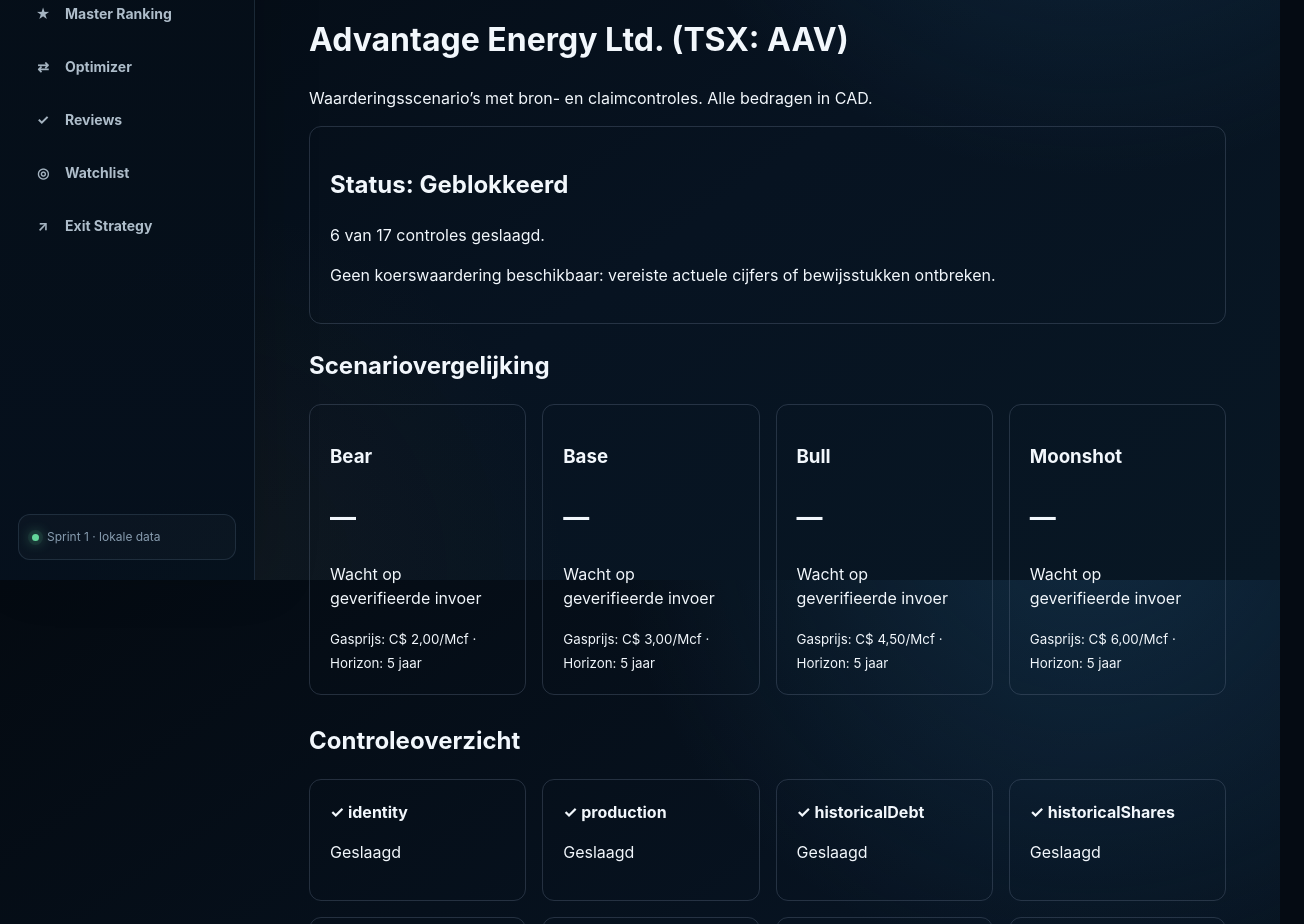
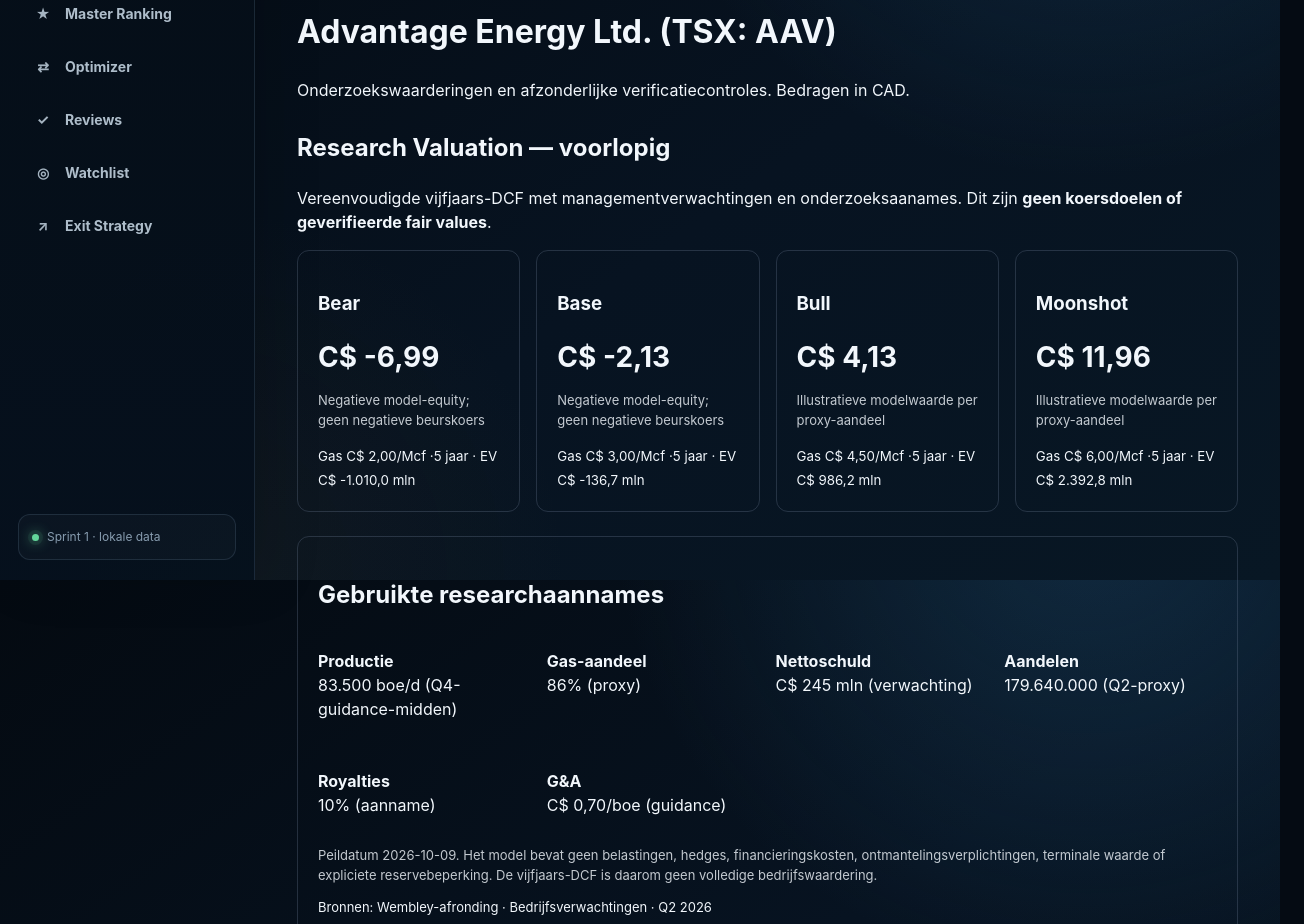
Before and after one commit to Aandelenbeurs/project-silver-phoenix, a Next.js app: page /valuation/advantage-energy in a window 1280 px wide. Shown: the part 220-1144 px from the top of the page, 1304 px wide, since content can reach past the window. Built offline with nearby package versions, Linux system fonts and the light colour scheme.

Commit message:
Add AAV research valuation scenarios and dashboard

```diff
--- a/app/valuation/advantage-energy/page.tsx
+++ b/app/valuation/advantage-energy/page.tsx
@@ -1,58 +1,116 @@
 import React from "react";
 import type { Metadata } from "next";
-import { runAdvantageEnergyScenarios, AAV_ILLUSTRATIVE_SCENARIOS } from "../../../data/multi-sector/sectors/canadian-natural-gas/advantage-energy-scenario-engine";
+import {
+  runAdvantageEnergyScenarios,
+  AAV_ILLUSTRATIVE_SCENARIOS,
+} from "../../../data/multi-sector/sectors/canadian-natural-gas/advantage-energy-scenario-engine";
 import { evaluateClaimBackedAdvantageReadiness } from "../../../data/multi-sector/sectors/canadian-natural-gas/advantage-energy-claim-readiness";
+import {
+  AAV_RESEARCH_INPUTS,
+  calculateAavResearchValuation,
+} from "../../../data/multi-sector/sectors/canadian-natural-gas/advantage-energy-research-valuation";
 
 export const metadata: Metadata = {
   title: "Advantage Energy | Phoenix Portfolio",
-  description: "AAV scenarioanalyse met gecontroleerde bron- en claimvalidatie.",
+  description: "Researchscenario's en gecontroleerde AAV-waardering.",
 };
 
-const names: Record<string, string> = {
+const labels: Record<string, string> = {
   bear: "Bear", base: "Base", bull: "Bull", moonshot: "Moonshot",
 };
-const money = (value: number) => new Intl.NumberFormat("nl-NL", {
-  style: "currency", currency: "CAD", maximumFractionDigits: 2,
-}).format(value);
-const container = { maxWidth: 1120, margin: "0 auto", padding: "32px 20px" };
-const panel = { border: "1px solid #64748b55", borderRadius: 12, padding: 20 };
-const grid = { display: "grid", gridTemplateColumns: "repeat(auto-fit, minmax(210px, 1fr))", gap: 16 };
+const cad = (n: number, digits = 2) => new Intl.NumberFormat("nl-NL", {
+  style: "currency", currency: "CAD", maximumFractionDigits: digits,
+  minimumFractionDigits: digits,
+}).format(n);
+const number = (n: number) => new Intl.NumberFormat("nl-NL").format(n);
+const panel: React.CSSProperties = {
+  border: "1px solid #64748b55", borderRadius: 12, padding: 20,
+};
+const grid: React.CSSProperties = {
+  display: "grid", gridTemplateColumns: "repeat(auto-fit, minmax(210px, 1fr))", gap: 16,
+};
 
 export default function AdvantageEnergyValuationPage() {
-  // Server-rendered: never bypass the guarded scenario runner.
-  const run = runAdvantageEnergyScenarios();
+  const verified = runAdvantageEnergyScenarios();
   const readiness = evaluateClaimBackedAdvantageReadiness();
+  const research = calculateAavResearchValuation();
   const passed = Object.values(readiness.checks).filter(Boolean).length;
   const total = Object.keys(readiness.checks).length;
+
   return (
-    <main style={container}>
+    <div style={{ maxWidth: 1120, margin: "0 auto", padding: "24px 8px" }}>
       <p style={{ opacity: 0.75 }}>Phoenix Portfolio / Canadian Natural Gas</p>
       <h1>Advantage Energy Ltd. (TSX: AAV)</h1>
-      <p>Waarderingsscenario’s met bron- en claimcontroles. Alle bedragen in CAD.</p>
+      <p>Onderzoekswaarderingen en afzonderlijke verificatiecontroles. Bedragen in CAD.</p>
 
-      <section aria-label="Waarderingsstatus" style={{ ...panel, marginBottom: 24 }}>
-        <h2>Status: {run.status === "blocked" ? "Geblokkeerd" : "Illustratief"}</h2>
-        <p>{passed} van {total} controles geslaagd.</p>
-        {run.status === "blocked" ? (
-          <p>Geen koerswaardering beschikbaar: vereiste actuele cijfers of bewijsstukken ontbreken.</p>
-        ) : (
-          <p>De berekeningen zijn uitsluitend illustratief en vormen geen reële waarde of koersdoel.</p>
-        )}
+      <section aria-label="Research Valuation" style={{ marginTop: 28 }}>
+        <h2>Research Valuation — voorlopig</h2>
+        <p>
+          Vereenvoudigde vijfjaars-DCF met managementverwachtingen en onderzoeksaanames.
+          Dit zijn <strong>geen koersdoelen of geverifieerde fair values</strong>.
+        </p>
+        <div style={grid}>
+          {research.map((result) => {
+            const scenario = AAV_ILLUSTRATIVE_SCENARIOS.find(s => s.name === result.name);
+            return (
+              <article key={result.name} style={panel}>
+                <h3>{labels[result.name]}</h3>
+                <p style={{ fontSize: 28, fontWeight: 700, margin: "12px 0" }}>
+                  {cad(result.perShareCad)}
+                </p>
+                <p style={{ opacity: 0.8, fontSize: 13 }}>
+                  {result.equityValueCad < 0
+                    ? "Negatieve model-equity; geen negatieve beurskoers"
+                    : "Illustratieve modelwaarde per proxy-aandeel"}
+                </p>
+                <small>
+                  Gas {scenario ? cad(scenario.gasPriceCadPerMcf) : "—"}/Mcf ·
+                  {scenario?.forecastYears ?? 5} jaar · EV {cad(result.enterpriseValueCad / 1_000_000, 1)} mln
+                </small>
+              </article>
+            );
+          })}
+        </div>
       </section>
 
-      <section aria-label="Vier scenario's">
-        <h2>Scenariovergelijking</h2>
+      <section aria-label="Research aannames" style={{ ...panel, marginTop: 24 }}>
+        <h2>Gebruikte researchaannames</h2>
         <div style={grid}>
-          {AAV_ILLUSTRATIVE_SCENARIOS.map((scenario) => {
-            const result = run.results.find((item) => item.name === scenario.name);
+          <p><strong>Productie</strong><br />{number(AAV_RESEARCH_INPUTS.productionBoePerDay)} boe/d (Q4-guidance-midden)</p>
+          <p><strong>Gas-aandeel</strong><br />{Math.round(AAV_RESEARCH_INPUTS.gasEnergyShare * 100)}% (proxy)</p>
+          <p><strong>Nettoschuld</strong><br />{cad(AAV_RESEARCH_INPUTS.netDebtCad / 1_000_000, 0)} mln (verwachting)</p>
+          <p><strong>Aandelen</strong><br />{number(AAV_RESEARCH_INPUTS.shareCountProxy)} (Q2-proxy)</p>
+          <p><strong>Royalties</strong><br />{Math.round(AAV_RESEARCH_INPUTS.royaltyRate * 100)}% (aanname)</p>
+          <p><strong>G&amp;A</strong><br />{cad(AAV_RESEARCH_INPUTS.gaCadPerBoe)}/boe (guidance)</p>
+        </div>
+        <p style={{ fontSize: 13, opacity: 0.8 }}>
+          Peildatum {AAV_RESEARCH_INPUTS.asOf}. Het model bevat geen belastingen, hedges,
+          financieringskosten, ontmantelingsverplichtingen, terminale waarde of expliciete reservebeperking.
+          De vijfjaars-DCF is daarom geen volledige bedrijfswaardering.
+        </p>
+        <p style={{ fontSize: 13 }}>
+          Bronnen: <a href={AAV_RESEARCH_INPUTS.sources.disposition} target="_blank" rel="noreferrer">Wembley-afronding</a>
+          {" · "}<a href={AAV_RESEARCH_INPUTS.sources.guidance} target="_blank" rel="noreferrer">Bedrijfsverwachtingen</a>
+          {" · "}<a href={AAV_RESEARCH_INPUTS.sources.q2} target="_blank" rel="noreferrer">Q2 2026</a>
+        </p>
+      </section>
+
+      <section aria-label="Verified Valuation" style={{ ...panel, marginTop: 28 }}>
+        <h2>Verified Valuation — {verified.status === "blocked" ? "Geblokkeerd" : "Illustratief"}</h2>
+        <p>{passed} van {total} controles geslaagd.</p>
+        <p>{verified.status === "blocked"
+          ? "Geen geverifieerde koerswaardering: actuele gegevens of bewijsstukken ontbreken."
+          : "Geverifieerde invoer beschikbaar; uitkomsten blijven illustratief."}</p>
+        <div style={grid}>
+          {AAV_ILLUSTRATIVE_SCENARIOS.map(s => {
+            const result = verified.results.find(r => r.name === s.name);
             return (
-              <article key={scenario.name} style={panel}>
-                <h3>{names[scenario.name]}</h3>
-                <p style={{ fontSize: 26, fontWeight: 700 }}>
-                  {result ? money(result.illustrativePerShareCad) : "—"}
+              <article key={s.name} style={panel}>
+                <h3>{labels[s.name]}</h3>
+                <p style={{ fontSize: 24, fontWeight: 700 }}>
+                  {result ? cad(result.illustrativePerShareCad) : "—"}
                 </p>
-                <p>{result ? "Illustratieve waarde per aandeel" : "Wacht op geverifieerde invoer"}</p>
-                <small>Gasprijs: {money(scenario.gasPriceCadPerMcf)}/Mcf · Horizon: {scenario.forecastYears} jaar</small>
+                <small>{result ? "Illustratieve berekening" : "Wacht op geverifieerde invoer"}</small>
               </article>
             );
           })}
@@ -61,34 +119,17 @@
 
       <section aria-label="Validatiecontroles" style={{ marginTop: 28 }}>
         <h2>Controleoverzicht</h2>
-        <div style={grid}>
-          {Object.entries(readiness.checks).map(([key, valid]) => (
-            <div key={key} style={panel}>
-              <strong>{valid ? "✓" : "○"} {key}</strong>
-              <p>{valid ? "Geslaagd" : "Nog niet gevalideerd"}</p>
-            </div>
-          ))}
-        </div>
+        <details>
+          <summary>Toon {total} controles ({total - passed} openstaand)</summary>
+          <ul>{Object.entries(readiness.checks).map(([key, valid]) => (
+            <li key={key}>{valid ? "✓" : "○"} {key}: {valid ? "geslaagd" : "niet gevalideerd"}</li>
+          ))}</ul>
+        </details>
+        <details style={{ marginTop: 16 }}>
+          <summary>Toon ontbrekende bewijsstukken en fouten</summary>
+          <ul>{readiness.errors.map((error, i) => <li key={i}>{error}</li>)}</ul>
+        </details>
       </section>
-
-      <section aria-label="Ontbrekende gegevens" style={{ marginTop: 28 }}>
-        <h2>Openstaande vereisten</h2>
-        {readiness.errors.length === 0 ? (
-          <p>Alle vereisten zijn ingevuld.</p>
-        ) : (
-          <ul>{readiness.errors.map((error, index) => <li key={index}>{error}</li>)}</ul>
-        )}
-      </section>
-
-      <section aria-label="Methodologie" style={{ ...panel, marginTop: 28 }}>
-        <h2>Methodologie en beperkingen</h2>
-        <p>De Bear-, Base-, Bull- en Moonshot-aannames zijn hypothetische stresstests, geen bedrijfsprognoses.</p>
-        <p>Het vereenvoudigde model laat onder andere royalties, belastingen, hedges, financieringskosten,
-          ontmantelingsverplichtingen, reserve-uitputting en terminale waarde buiten beschouwing.
-          De resultaten mogen niet als beleggingsadvies of onderbouwde koersdoelen worden geïnterpreteerd.</p>
-        <p>De financiële claims worden gecontroleerd via het AAV-claimregister. Een geslaagde technische
-          validatie vervangt geen onafhankelijke controle van de oorspronkelijke bedrijfsdocumenten.</p>
-      </section>
-    </main>
+    </div>
   );
 }
--- /dev/null
+++ b/data/multi-sector/sectors/canadian-natural-gas/advantage-energy-research-valuation.ts
@@ -0,0 +1,72 @@
+import { AAV_ILLUSTRATIVE_SCENARIOS, type ScenarioName } from './advantage-energy-scenario-engine';
+
+/** Research estimates, never post-sale reported actuals or investment price targets. */
+export const AAV_RESEARCH_INPUTS = {
+  asOf: '2026-10-09',
+  productionBoePerDay: 83_500, // midpoint Q4 2026 company guidance 83-84k boe/d
+  gasEnergyShare: 0.86, // analyst proxy based on 2026 full-year gas mix guidance 85-87%; not Q4 gas mix guidance
+  netDebtCad: 245_000_000, // company forecast for early Q4, not closing balance sheet
+  shareCountProxy: 179_640_000, // Q2 diluted weighted-average shares; NOT current fully diluted shares
+  royaltyRate: 0.10, // midpoint updated full-year royalty guidance 9-11%; applied hypothetically to forward revenue
+  gaCadPerBoe: 0.70, // Q4 2026 management guidance, not reported actual
+  sources: {
+    disposition: 'https://www.newswire.ca/news-releases/advantage-announces-closing-of-wembley-disposition-801960819.html',
+    guidance: 'https://www.advantageog.com/investors/newsreleases',
+    q2: 'https://www.newswire.ca/news-releases/advantage-announces-second-quarter-2026-results-825111159.html',
+  },
+} as const;
+
+export interface ResearchYear {
+  year: number;
+  productionBoePerDay: number;
+  revenueCad: number;
+  royaltiesCad: number;
+  fieldAndTransportCad: number;
+  gaCad: number;
+  capexCad: number;
+  preTaxCashFlowCad: number;
+  discountedPreTaxCashFlowCad: number;
+}
+export interface ResearchResult {
+  name: ScenarioName;
+  enterpriseValueCad: number;
+  equityValueCad: number;
+  perShareCad: number;
+  years: ResearchYear[];
+}
+
+export function calculateAavResearchValuation(
+  input: {
+    productionBoePerDay: number; gasEnergyShare: number; netDebtCad: number;
+    shareCountProxy: number; royaltyRate: number; gaCadPerBoe: number;
+  } = AAV_RESEARCH_INPUTS,
+): ResearchResult[] {
+  const vals = [input.productionBoePerDay, input.gasEnergyShare, input.netDebtCad, input.shareCountProxy, input.royaltyRate, input.gaCadPerBoe];
+  if (vals.some(v => !Number.isFinite(v)) || input.productionBoePerDay <= 0 ||
+      input.shareCountProxy <= 0 || input.netDebtCad < 0 || input.gaCadPerBoe < 0 ||
+      input.gasEnergyShare < 0 || input.gasEnergyShare > 1 ||
+      input.royaltyRate < 0 || input.royaltyRate > 1) {
+    throw new Error('Invalid research inputs');
+  }
+  return AAV_ILLUSTRATIVE_SCENARIOS.map(s => {
+    const years: ResearchYear[] = [];
+    let enterpriseValueCad = 0;
+    for (let year = 1; year <= s.forecastYears; year++) {
+      const productionBoePerDay = input.productionBoePerDay * Math.pow(1 - s.annualDeclineRate, year - 1);
+      const annualBoe = productionBoePerDay * 365;
+      const annualGasMcf = annualBoe * input.gasEnergyShare * 6;
+      const annualLiquidsBbl = annualBoe * (1 - input.gasEnergyShare);
+      const revenueCad = annualGasMcf * s.gasPriceCadPerMcf + annualLiquidsBbl * s.liquidsPriceCadPerBbl;
+      const royaltiesCad = revenueCad * input.royaltyRate;
+      const fieldAndTransportCad = annualBoe * 6 * (s.operatingCostCadPerMcfe + s.transportationCostCadPerMcfe);
+      const gaCad = annualBoe * input.gaCadPerBoe;
+      const preTaxCashFlowCad = revenueCad - royaltiesCad - fieldAndTransportCad - gaCad - s.annualCapexCad;
+      const discountedPreTaxCashFlowCad = preTaxCashFlowCad / Math.pow(1 + s.discountRate, year);
+      if (![revenueCad, royaltiesCad, fieldAndTransportCad, gaCad, preTaxCashFlowCad, discountedPreTaxCashFlowCad].every(Number.isFinite)) throw new Error('Research overflow');
+      enterpriseValueCad += discountedPreTaxCashFlowCad;
+      years.push({year, productionBoePerDay, revenueCad, royaltiesCad, fieldAndTransportCad, gaCad, capexCad:s.annualCapexCad, preTaxCashFlowCad, discountedPreTaxCashFlowCad});
+    }
+    const equityValueCad = enterpriseValueCad - input.netDebtCad;
+    return {name:s.name, enterpriseValueCad, equityValueCad, perShareCad:equityValueCad / input.shareCountProxy, years};
+  });
+}
```
Also changed, not shown: scripts/inspect-advantage-energy-research.ts (added, +17 -0 lines).
